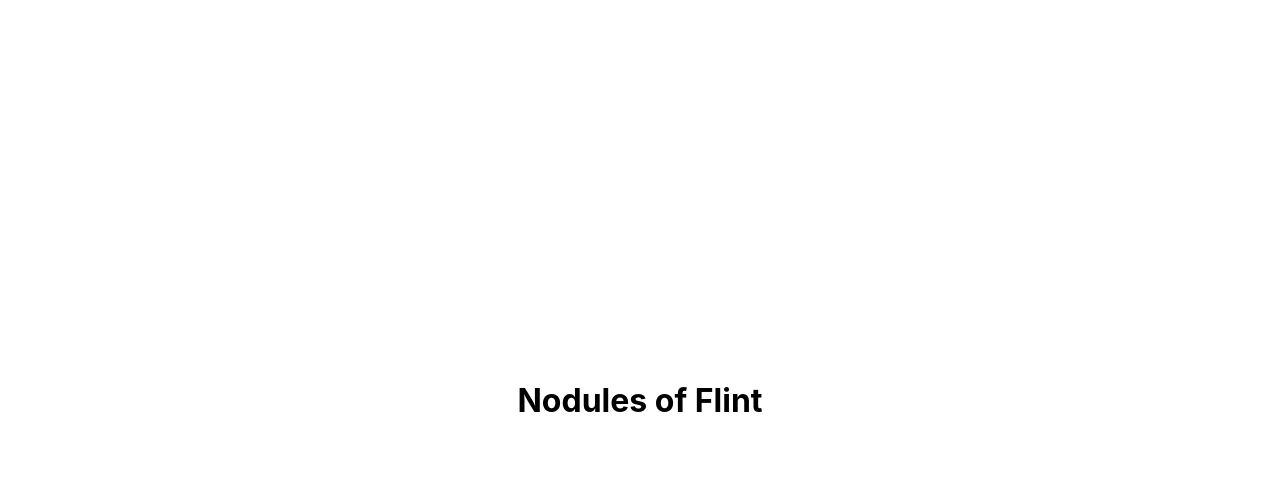
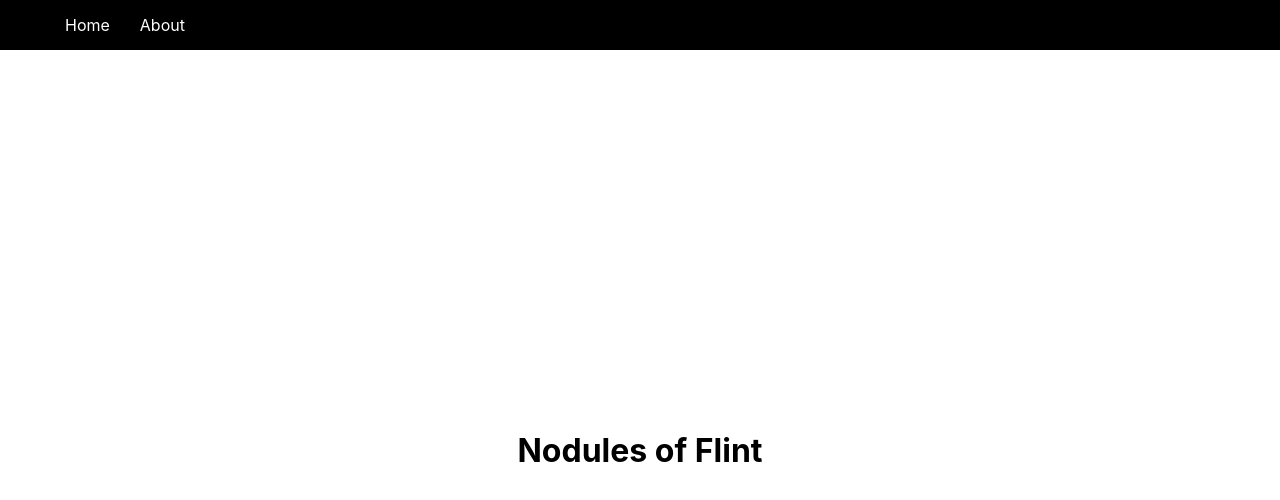
Before and after one commit to leedoughty/nodules-of-flint, a Next.js app: page / in a window 1280 px wide. Shown: the top 500 px of the page. Built offline with nearby package versions, Linux system fonts and the light colour scheme.

Commit message:
Add nav bar to all pages

```diff
--- a/components/Layout.js
+++ b/components/Layout.js
@@ -1,10 +1,14 @@
+import Nav from "./Nav";
 import styles from "../styles/Layout.module.css";
 
 const Layout = ({ children }) => {
   return (
-    <div className={styles.container}>
-      <main className={styles.main}>{children}</main>
-    </div>
+    <>
+      <Nav />
+      <div className={styles.container}>
+        <main className={styles.main}>{children}</main>
+      </div>
+    </>
   );
 };
 
--- /dev/null
+++ b/components/Nav.js
@@ -0,0 +1,19 @@
+import Link from "next/link";
+import navStyles from "../styles/Nav.module.css";
+
+const Nav = () => {
+  return (
+    <nav className={navStyles.nav}>
+      <ul>
+        <li>
+          <Link href="/">Home</Link>
+        </li>
+        <li>
+          <Link href="/about">About</Link>
+        </li>
+      </ul>
+    </nav>
+  );
+};
+
+export default Nav;
--- a/pages/_app.js
+++ b/pages/_app.js
@@ -1,7 +1,12 @@
-import '../styles/globals.css'
+import Layout from "../components/Layout";
+import "../styles/globals.css";
 
 function MyApp({ Component, pageProps }) {
-  return <Component {...pageProps} />
+  return (
+    <Layout>
+      <Component {...pageProps} />
+    </Layout>
+  );
 }
 
-export default MyApp
+export default MyApp;
--- a/pages/index.js
+++ b/pages/index.js
@@ -1,5 +1,4 @@
 import Head from "next/head";
-import Layout from "../components/Layout";
 
 export default function Home() {
   return (
@@ -11,9 +10,7 @@
           content="Brighton, Beach, Nodules of Flint"
         ></meta>
       </Head>
-      <Layout>
-        <h1>Nodules of Flint</h1>
-      </Layout>
+      <h1>Nodules of Flint</h1>
     </div>
   );
 }
--- /dev/null
+++ b/styles/Nav.module.css
@@ -0,0 +1,20 @@
+.nav {
+  height: 50px;
+  padding: 10px;
+  background: #000;
+  color: #fff;
+  display: flex;
+  align-items: center;
+  justify-content: flex-start;
+}
+
+.nav ul {
+  display: flex;
+  justify-content: center;
+  align-items: center;
+  list-style: none;
+}
+
+.nav ul li a {
+  margin: 5px 15px;
+}
```
